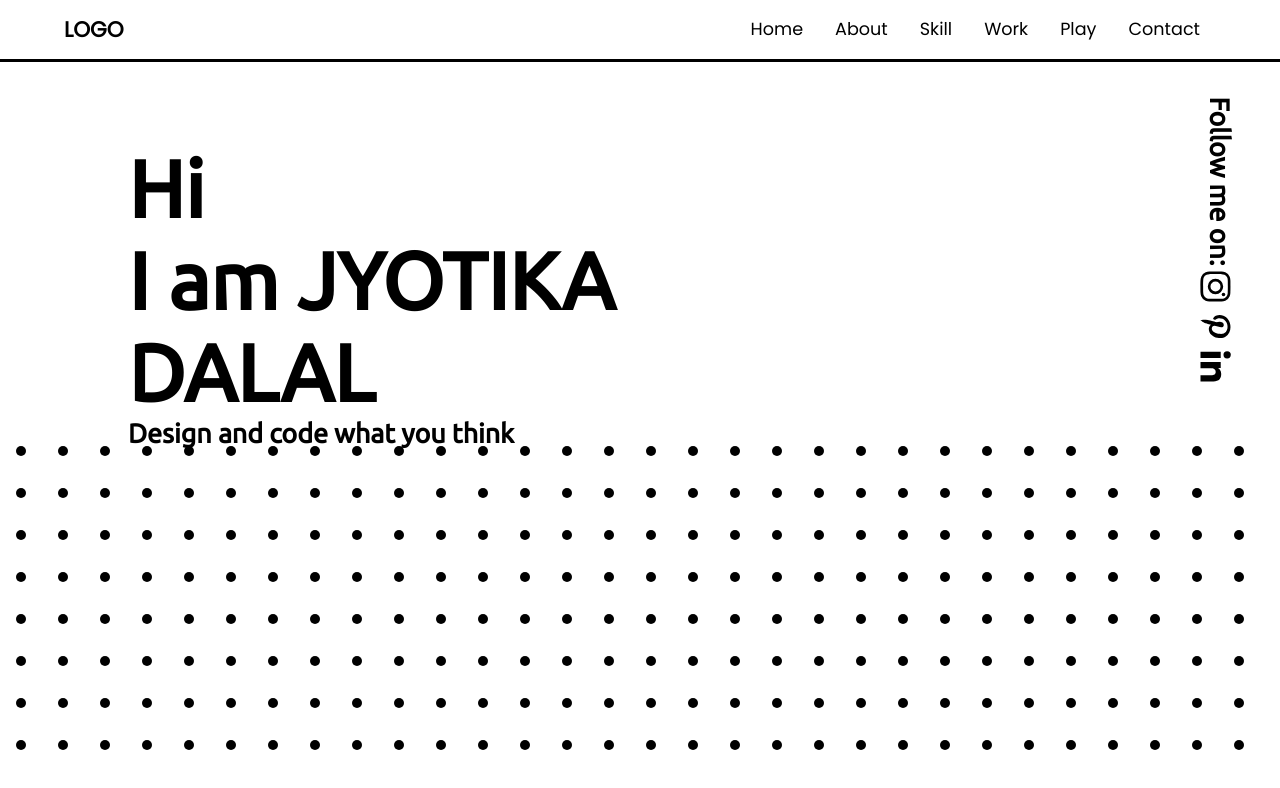
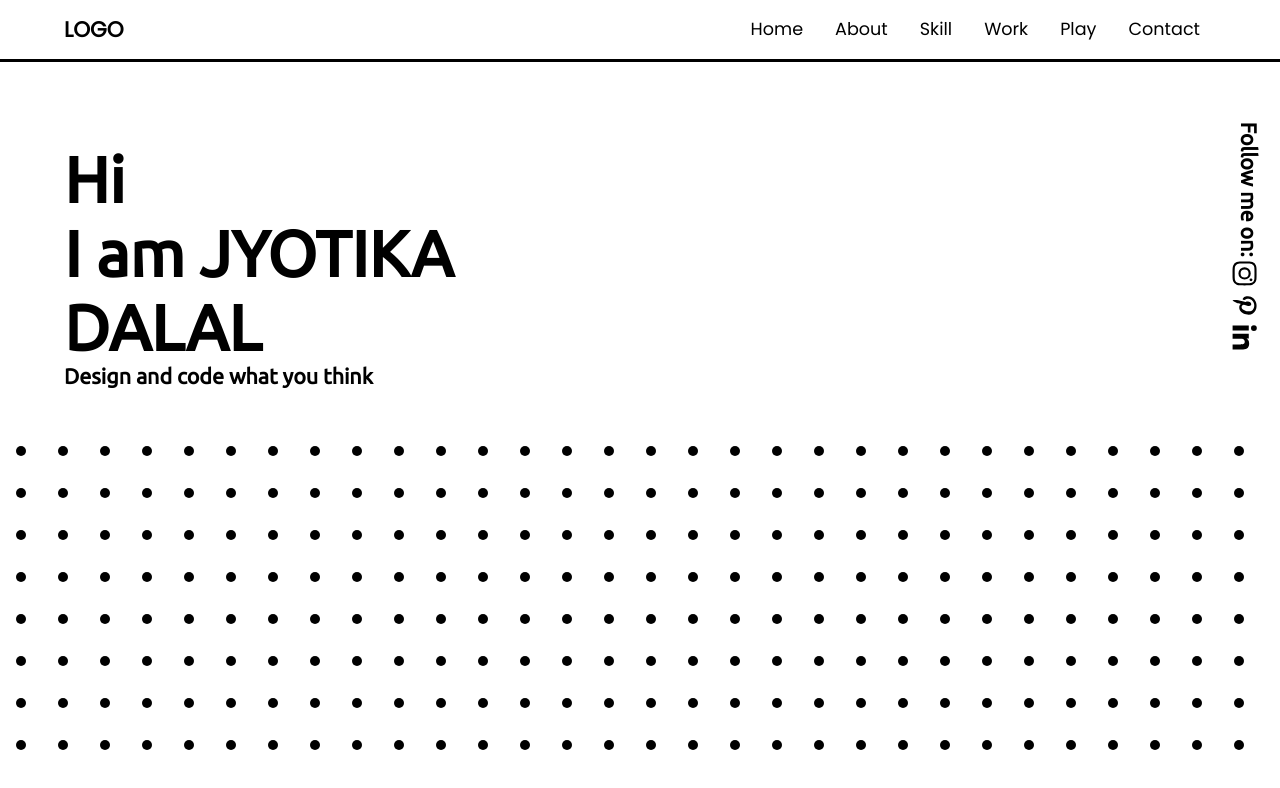
Before and after one commit to Rutuza/React-portfolio, a React (Create React App) app: page / in a window 1280 px wide. Shown: the top 788 px of the page. Built offline with nearby package versions, Linux system fonts and the light colour scheme; a web font is replaced by a local one.

Commit message:
home page made

```diff
--- a/src/Scss/_homepage.scss
+++ b/src/Scss/_homepage.scss
@@ -8,9 +8,9 @@
     position: relative;
     width: 100%;
     .heading {
-      font-size: 2.5rem;
+      font-size: 2rem;
       font-family: "Ubuntu", sans-serif;
-      padding-left: 10%;
+      padding-left: 5%;
       width: 50%;
       height: 20vh;
       @media screen and (max-width: 1220px) {
@@ -24,9 +24,15 @@
       width: 50%;
       display: flex;
       justify-content: center;
+      font-family: "Ubuntu", sans-serif;
+      font-size: 2rem;
 
-      font-family: "Ubuntu", sans-serif;
-      font-size: 2.5rem;
+      @media screen and (max-width: 1220px) {
+        font-size: 2rem;
+      }
+      @media screen and (max-width: 797px) {
+        font-size: 1.5rem;
+      }
 
       .text {
         display: flex;
```
Also changed, not shown: Fingerprint.svg (added).
